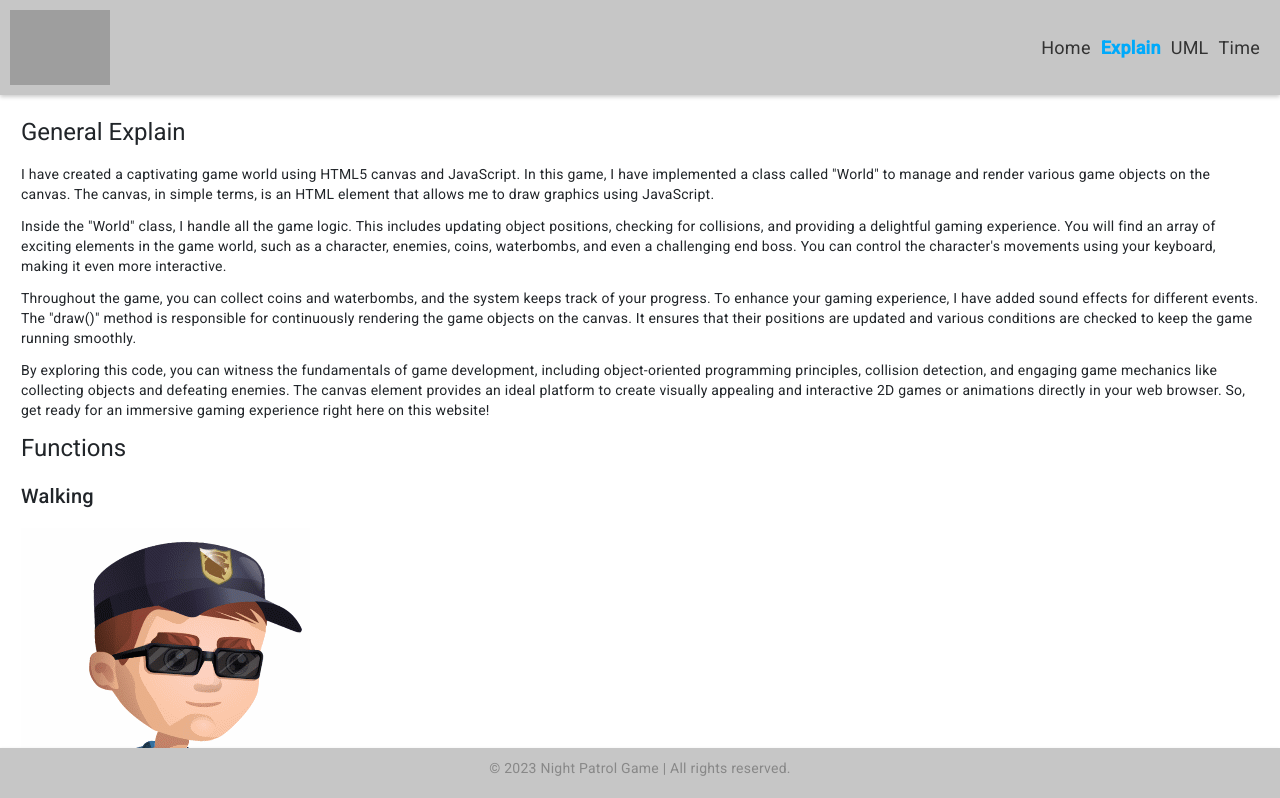
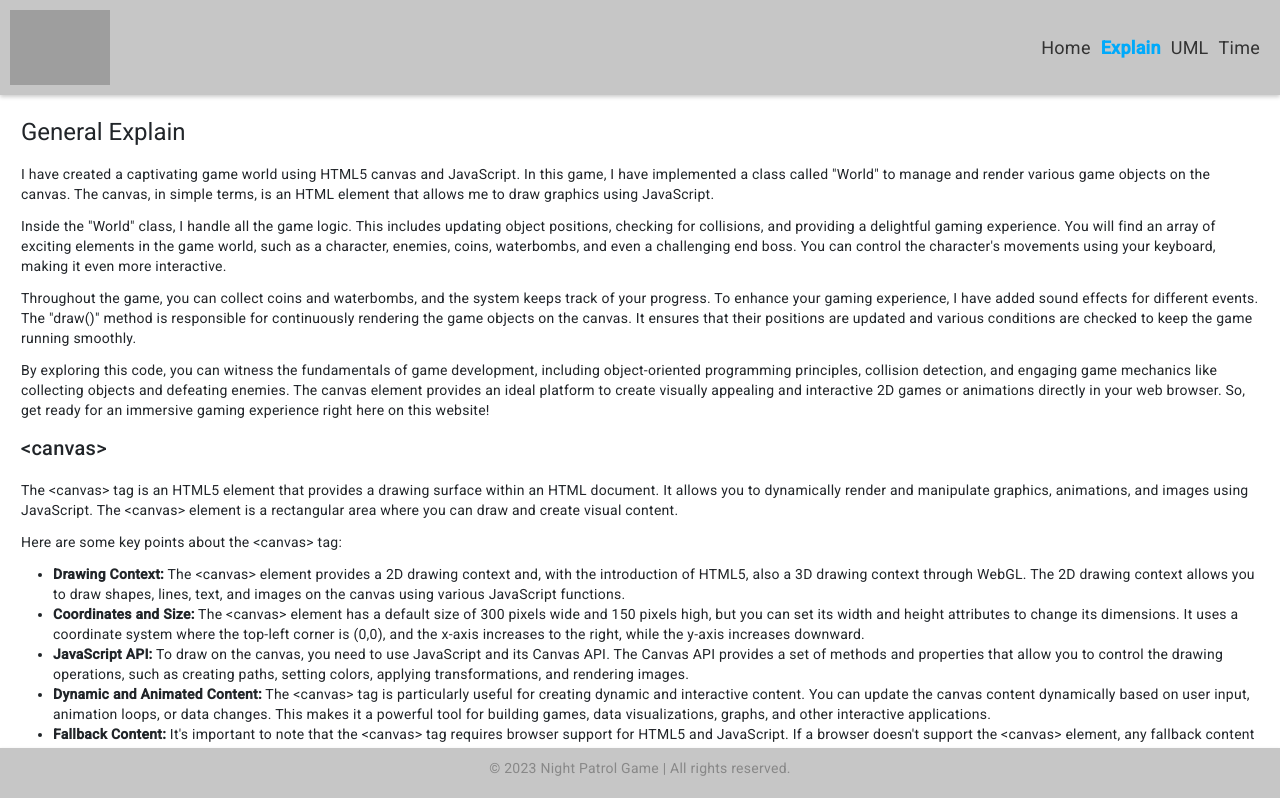
Before and after one commit to friedersinger/Night_Patrol_Anuglar_Explain, an Angular app: page /explain in a window 1280 px wide. Shown: the top 798 px of the page. Built offline with nearby package versions, Linux system fonts and the light colour scheme; grey boxes are pictures that could not be loaded.

Commit message:
added desci

```diff
--- a/src/app/explain/explain.component.html
+++ b/src/app/explain/explain.component.html
@@ -34,6 +34,62 @@
     browser. So, get ready for an immersive gaming experience right here on this
     website!
   </p>
+
+  <h2>&lt;canvas&gt;</h2>
+  <p>
+    The &lt;canvas&gt; tag is an HTML5 element that provides a drawing surface
+    within an HTML document. It allows you to dynamically render and manipulate
+    graphics, animations, and images using JavaScript. The &lt;canvas&gt;
+    element is a rectangular area where you can draw and create visual content.
+  </p>
+
+  <p>Here are some key points about the &lt;canvas&gt; tag:</p>
+
+  <ul>
+    <li>
+      <strong>Drawing Context:</strong> The &lt;canvas&gt; element provides a 2D
+      drawing context and, with the introduction of HTML5, also a 3D drawing
+      context through WebGL. The 2D drawing context allows you to draw shapes,
+      lines, text, and images on the canvas using various JavaScript functions.
+    </li>
+    <li>
+      <strong>Coordinates and Size:</strong> The &lt;canvas&gt; element has a
+      default size of 300 pixels wide and 150 pixels high, but you can set its
+      width and height attributes to change its dimensions. It uses a coordinate
+      system where the top-left corner is (0,0), and the x-axis increases to the
+      right, while the y-axis increases downward.
+    </li>
+    <li>
+      <strong>JavaScript API:</strong> To draw on the canvas, you need to use
+      JavaScript and its Canvas API. The Canvas API provides a set of methods
+      and properties that allow you to control the drawing operations, such as
+      creating paths, setting colors, applying transformations, and rendering
+      images.
+    </li>
+    <li>
+      <strong>Dynamic and Animated Content:</strong> The &lt;canvas&gt; tag is
+      particularly useful for creating dynamic and interactive content. You can
+      update the canvas content dynamically based on user input, animation
+      loops, or data changes. This makes it a powerful tool for building games,
+      data visualizations, graphs, and other interactive applications.
+    </li>
+    <li>
+      <strong>Fallback Content:</strong> It's important to note that the
+      &lt;canvas&gt; tag requires browser support for HTML5 and JavaScript. If a
+      browser doesn't support the &lt;canvas&gt; element, any fallback content
+      that you include between the opening and closing tags will be displayed
+      instead. This allows you to provide alternative content or instructions
+      for browsers that don't support the canvas functionality.
+    </li>
+  </ul>
+
+  <p>
+    Overall, the &lt;canvas&gt; tag is a versatile element that enables you to
+    create and manipulate visual content directly within an HTML document using
+    JavaScript. It has opened up new possibilities for interactive and dynamic
+    graphics on the web.
+  </p>
+
   <h1>Functions</h1>
   <h2>Walking</h2>
   <div class="functionEx">
```
